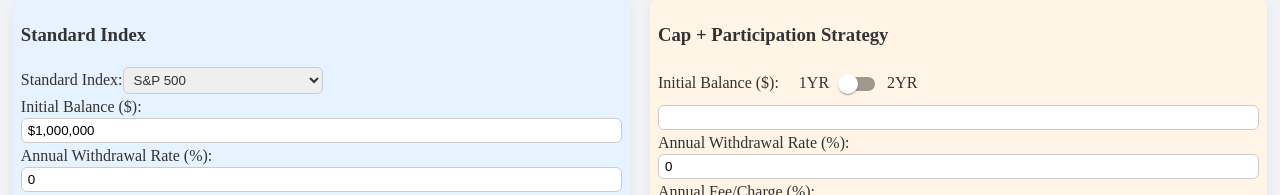
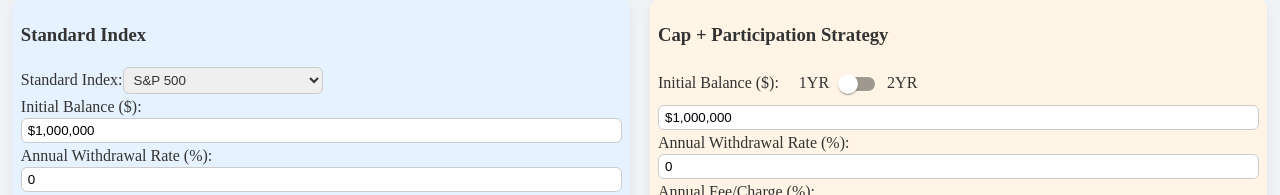
Before and after one commit to AspireHall/Lionguard, a React (Vite) app: page /indexCalculator in a window 1280 px wide. Shown: the part 232-427 px from the top of the page. Built offline with nearby package versions, Linux system fonts and the light colour scheme.

Commit message:
added toLocateString to initial balance

```diff
--- a/src/Pages/IndexCalculator/IndexCalculator.jsx
+++ b/src/Pages/IndexCalculator/IndexCalculator.jsx
@@ -424,16 +424,16 @@ function IndexCalculator() {
               2YR
             </span>
             <input
-              type="number"
+              type="text"
               name="initial2"
               value={
                 isFocused
                   ? data.initial2.toString()
                   : "$" + data.initial2.toLocaleString()
               }
-              onChange={handleChange}
               onFocus={() => setIsFocused(true)}
               onBlur={() => setIsFocused(false)}
+              onChange={handleChange}
             />
           </label>
 
```
